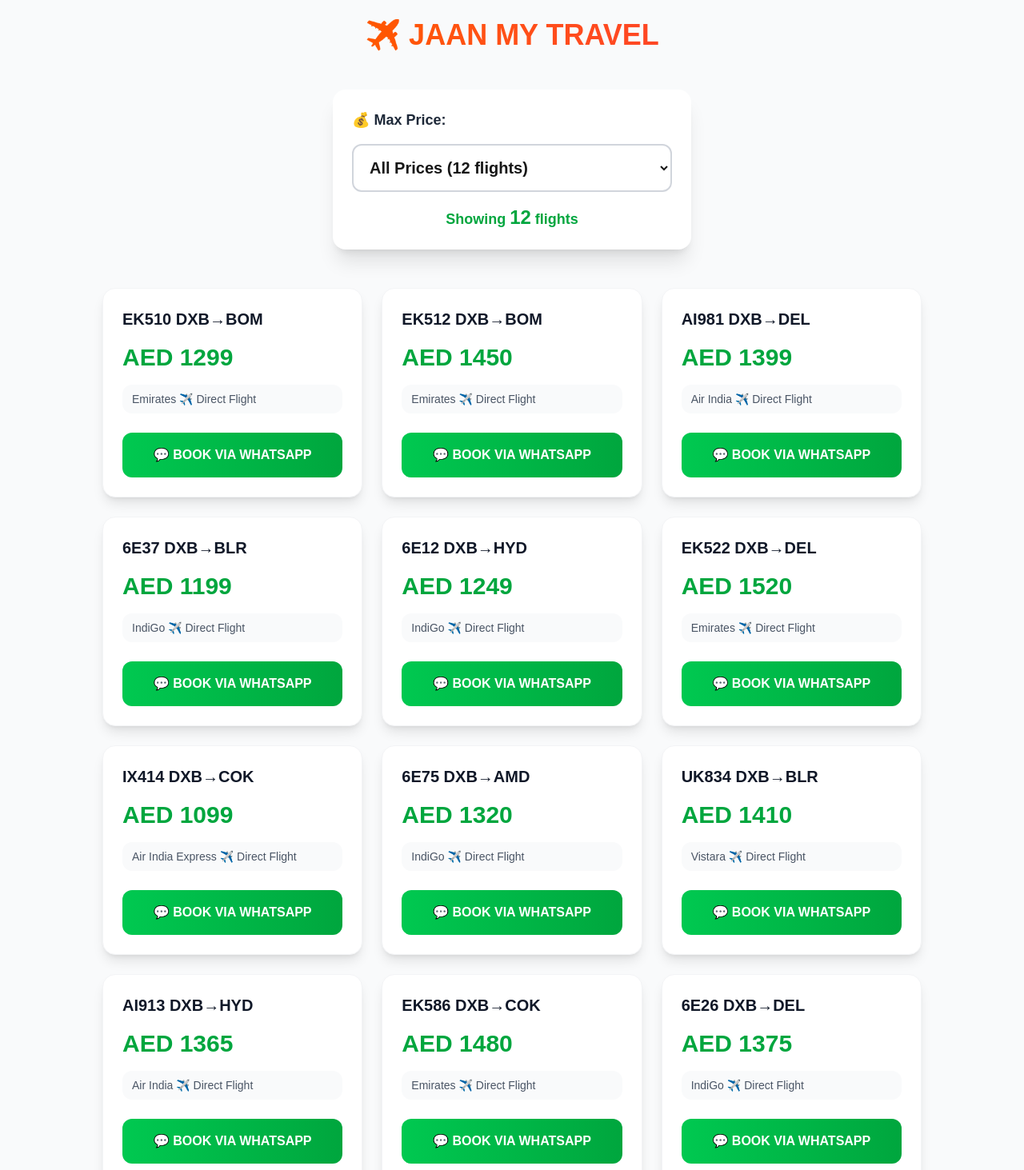
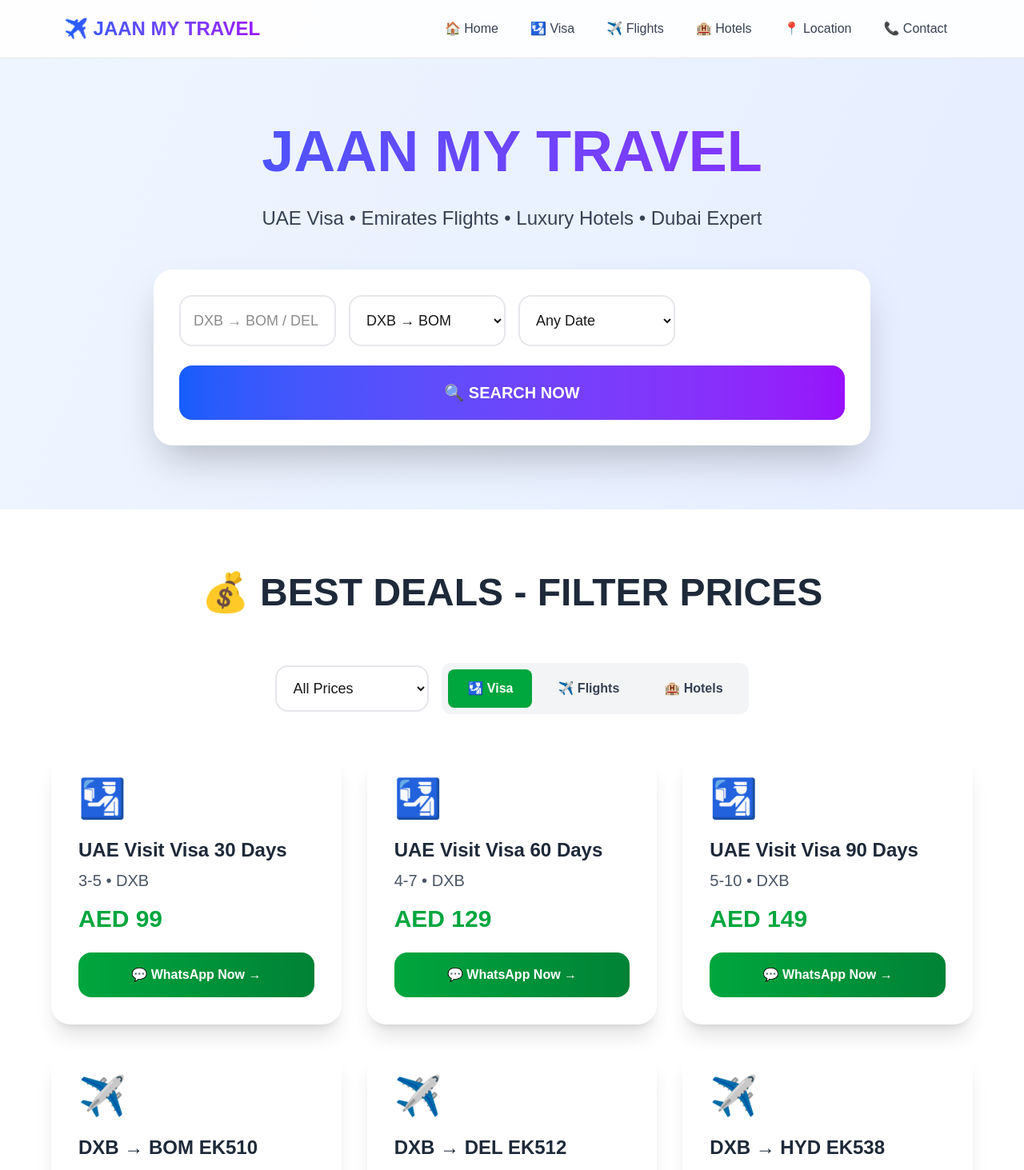
Before and after one commit to waseem200090/jaanmytravel, a Next.js app: page / in a window 1280 px wide. Shown: the top 1463 px of the page at 80% size. Built offline with nearby package versions, Linux system fonts and the light colour scheme.

Commit message:
Jaan My Travel MMT clone

```diff
--- a/app/page.tsx
+++ b/app/page.tsx
@@ -1,83 +1,200 @@
-"use client";  // ← ADD THIS FIRST LINE!
+'use client'
+import { useState } from 'react';
 
-import React, { useState } from 'react';
+const travelData = [
+  { id: 1, type: 'visa', name: 'UAE Visit Visa 30 Days', price: 99, days: '3-5', route: 'DXB', icon: '🛂' },
+  { id: 2, type: 'visa', name: 'UAE Visit Visa 60 Days', price: 129, days: '4-7', route: 'DXB', icon: '🛂' },
+  { id: 3, type: 'visa', name: 'UAE Visit Visa 90 Days', price: 149, days: '5-10', route: 'DXB', icon: '🛂' },
+  { id: 4, type: 'flight', name: 'DXB → BOM EK510', price: 1450, days: 'Direct', route: 'DXB-BOM', icon: '✈️' },
+  { id: 5, type: 'flight', name: 'DXB → DEL EK512', price: 1650, days: 'Direct', route: 'DXB-DEL', icon: '✈️' },
+  { id: 6, type: 'flight', name: 'DXB → HYD EK538', price: 1550, days: 'Direct', route: 'DXB-HYD', icon: '✈️' },
+  { id: 7, type: 'hotel', name: 'Burj Al Arab 1N', price: 4999, days: '5★', route: 'Downtown', icon: '🏨' },
+  { id: 8, type: 'hotel', name: 'Atlantis 1N', price: 1299, days: '5★', route: 'Palm Jumeirah', icon: '🏨' },
+  { id: 9, type: 'hotel', name: 'Rove Downtown', price: 399, days: '4★', route: 'Downtown', icon: '🏨' },
+  { id: 10, type: 'package', name: 'Dubai 3D/2N + Visa', price: 1899, days: 'Complete', route: 'All Areas', icon: '✈️🛂🏨' }
+];
 
 export default function Home() {
-  const [priceFilter, setPriceFilter] = useState('');
+  const [mobileOpen, setMobileOpen] = useState(false);
+  const [priceFilter, setPriceFilter] = useState('all');
+  const [searchTerm, setSearchTerm] = useState('');
+  const [activeTab, setActiveTab] = useState('visa');
 
-  const flights = [
-    {id:1, name:'EK510 DXB→BOM', price:1299, airline:'Emirates'},
-    {id:2, name:'EK512 DXB→BOM', price:1450, airline:'Emirates'},
-    {id:3, name:'AI981 DXB→DEL', price:1399, airline:'Air India'},
-    {id:4, name:'6E37 DXB→BLR', price:1199, airline:'IndiGo'},
-    {id:5, name:'6E12 DXB→HYD', price:1249, airline:'IndiGo'},
-    {id:6, name:'EK522 DXB→DEL', price:1520, airline:'Emirates'},
-    {id:7, name:'IX414 DXB→COK', price:1099, airline:'Air India Express'},
-    {id:8, name:'6E75 DXB→AMD', price:1320, airline:'IndiGo'},
-    {id:9, name:'UK834 DXB→BLR', price:1410, airline:'Vistara'},
-    {id:10, name:'AI913 DXB→HYD', price:1365, airline:'Air India'},
-    {id:11, name:'EK586 DXB→COK', price:1480, airline:'Emirates'},
-    {id:12, name:'6E26 DXB→DEL', price:1375, airline:'IndiGo'}
-  ];
-
-  // PRICE FILTER
-  const filteredFlights = priceFilter
-    ? flights.filter(f => f.price <= parseInt(priceFilter))
-    : flights;
+  const filteredData = travelData.filter(item =>
+    (priceFilter === 'all' ||
+     (priceFilter === '<500' && item.price < 500) ||
+     (priceFilter === '500-2000' && item.price >= 500 && item.price <= 2000) ||
+     (priceFilter === '>2000' && item.price > 2000)) &&
+    (searchTerm === '' ||
+     item.name.toLowerCase().includes(searchTerm.toLowerCase()) ||
+     item.route.toLowerCase().includes(searchTerm.toLowerCase()))
+  );
 
   return (
-    <div className="min-h-screen bg-gray-50 p-6">
-      <h1 className="text-4xl font-bold text-center mb-12 bg-gradient-to-r from-orange-500 to-red-500 bg-clip-text text-transparent">
+    <main className="min-h-screen bg-gradient-to-br from-blue-50 to-indigo-100">
+      {/* MOBILE RESPONSIVE NAV */}
+      <nav className="bg-white/90 backdrop-blur-md sticky top-0 z-50 border-b border-gray-200">
+        <div className="max-w-6xl mx-auto px-4 py-4">
+          <div className="flex justify-between items-center">
+            <h1 className="text-2xl font-bold bg-gradient-to-r from-blue-600 to-purple-600 bg-clip-text text-transparent">
               ✈️ JAAN MY TRAVEL
             </h1>
 
-      {/* PRICE FILTER */}
-      <div className="max-w-md mx-auto mb-12 bg-white p-6 rounded-2xl shadow-xl">
-        <label className="block text-lg font-bold mb-4 text-gray-800">💰 Max Price:</label>
+            {/* DESKTOP MENU */}
+            <div className="hidden md:flex gap-2">
+              <a href="#home" className="px-4 py-2 text-gray-700 hover:text-blue-600 font-medium">🏠 Home</a>
+              <a href="#visa" className="px-4 py-2 text-gray-700 hover:text-green-600 font-medium">🛂 Visa</a>
+              <a href="#flights" className="px-4 py-2 text-gray-700 hover:text-blue-600 font-medium">✈️ Flights</a>
+              <a href="#hotels" className="px-4 py-2 text-gray-700 hover:text-purple-600 font-medium">🏨 Hotels</a>
+              <a href="#location" className="px-4 py-2 text-gray-700 hover:text-indigo-600 font-medium">📍 Location</a>
+              <a href="#contact" className="px-4 py-2 text-gray-700 hover:text-emerald-600 font-medium">📞 Contact</a>
+            </div>
+
+            {/* MOBILE HAMBURGER */}
+            <button
+              onClick={() => setMobileOpen(!mobileOpen)}
+              className="md:hidden text-2xl p-2"
+            >
+              ☰
+            </button>
+          </div>
+
+          {/* MOBILE MENU */}
+          {mobileOpen && (
+            <div className="md:hidden bg-white/95 py-4 border-t border-gray-200 space-y-2">
+              <a href="#home" className="block px-4 py-2 hover:bg-blue-50 rounded-lg">🏠 Home</a>
+              <a href="#visa" className="block px-4 py-2 hover:bg-green-50 rounded-lg">🛂 Visa</a>
+              <a href="#flights" className="block px-4 py-2 hover:bg-blue-50 rounded-lg">✈️ Flights</a>
+              <a href="#hotels" className="block px-4 py-2 hover:bg-purple-50 rounded-lg">🏨 Hotels</a>
+              <a href="#location" className="block px-4 py-2 hover:bg-indigo-50 rounded-lg">📍 Location</a>
+              <a href="#contact" className="block px-4 py-2 hover:bg-emerald-50 rounded-lg">📞 Contact</a>
+            </div>
+          )}
+        </div>
+      </nav>
+
+      {/* HERO SECTION WITH WORKING SEARCH */}
+      <section id="home" className="py-20 px-4 text-center">
+        <h1 className="text-5xl md:text-7xl font-bold bg-gradient-to-r from-blue-600 to-purple-600 bg-clip-text text-transparent mb-8">
+          JAAN MY TRAVEL
+        </h1>
+        <p className="text-2xl text-gray-700 mb-12 max-w-2xl mx-auto">
+          UAE Visa • Emirates Flights • Luxury Hotels • Dubai Expert
+        </p>
+
+        {/* FULL SEARCH BAR */}
+        <div className="max-w-4xl mx-auto bg-white rounded-3xl shadow-2xl p-8">
+          <div className="grid md:grid-cols-4 gap-4 mb-6">
+            <input
+              type="text"
+              placeholder="DXB → BOM / DEL / Visa"
+              className="p-4 border-2 border-gray-200 rounded-2xl text-lg focus:border-blue-500 outline-none col-span-2 md:col-span-1"
+              value={searchTerm}
+              onChange={(e) => setSearchTerm(e.target.value)}
+            />
+            <select className="p-4 border-2 border-gray-200 rounded-2xl text-lg focus:border-blue-500 outline-none">
+              <option>DXB → BOM</option>
+              <option>DXB → DEL</option>
+              <option>DXB → HYD</option>
+            </select>
+            <select className="p-4 border-2 border-gray-200 rounded-2xl text-lg focus:border-blue-500 outline-none">
+              <option>Any Date</option>
+              <option>Today</option>
+              <option>Tomorrow</option>
+            </select>
+          </div>
+          <button
+            onClick={() => alert('Searching WhatsApp: ' + searchTerm || 'DXB-BOM')}
+            className="w-full bg-gradient-to-r from-blue-600 to-purple-600 text-white py-5 rounded-2xl text-xl font-bold hover:shadow-xl transition-all"
+          >
+            🔍 SEARCH NOW
+          </button>
+        </div>
+      </section>
+
+      {/* PRICE FILTERS + TABS */}
+      <section className="py-20 px-4 bg-white">
+        <div className="max-w-6xl mx-auto">
+          <h2 className="text-4xl md:text-5xl font-bold text-center text-gray-800 mb-16">
+            💰 BEST DEALS - FILTER PRICES
+          </h2>
+
+          {/* FILTER CONTROLS */}
+          <div className="flex flex-col md:flex-row gap-4 mb-12 justify-center items-center">
             <select
               value={priceFilter}
               onChange={(e) => setPriceFilter(e.target.value)}
-          className="w-full p-4 border-2 border-gray-300 rounded-xl text-xl font-bold focus:border-orange-500 focus:outline-none"
+              className="p-4 border-2 border-gray-200 rounded-2xl text-lg focus:border-blue-500 outline-none md:w-48"
             >
-          <option value="">All Prices ({flights.length} flights)</option>
-          <option value="1200">Under AED 1,200 (1 flight) 💸</option>
-          <option value="1300">Under AED 1,300 (4 flights) 💰</option>
-          <option value="1400">Under AED 1,400 (7 flights) ⚖️</option>
+              <option value="all">All Prices</option>
+              <option value="<500">🟢 Under AED 500</option>
+              <option value="500-2000">🟡 AED 500-2000</option>
+              <option value=">2000">🔴 Over AED 2000</option>
             </select>
-        <p className="mt-4 text-center text-green-600 font-bold text-lg">
-          Showing <span className="text-2xl">{filteredFlights.length}</span> flights
-        </p>
+
+            <div className="flex gap-2 bg-gray-100 p-2 rounded-xl">
+              <button onClick={() => setActiveTab('visa')} className={`px-6 py-3 rounded-lg font-bold ${activeTab === 'visa' ? 'bg-green-600 text-white' : 'text-gray-700'}`}>🛂 Visa</button>
+              <button onClick={() => setActiveTab('flight')} className={`px-6 py-3 rounded-lg font-bold ${activeTab === 'flight' ? 'bg-blue-600 text-white' : 'text-gray-700'}`}>✈️ Flights</button>
+              <button onClick={() => setActiveTab('hotel')} className={`px-6 py-3 rounded-lg font-bold ${activeTab === 'hotel' ? 'bg-purple-600 text-white' : 'text-gray-700'}`}>🏨 Hotels</button>
+            </div>
           </div>
 
-      {/* FLIGHTS GRID */}
-      <div className="max-w-5xl mx-auto grid md:grid-cols-2 lg:grid-cols-3 gap-6">
-        {filteredFlights.map((flight) => (
-          <div key={flight.id} className="bg-white p-6 rounded-2xl shadow-lg hover:shadow-2xl hover:-translate-y-2 transition-all border border-gray-100">
-            <h3 className="font-bold text-xl mb-4 text-gray-900">{flight.name}</h3>
-            <div className="text-3xl font-bold text-green-600 mb-4">
-              AED {flight.price}
-            </div>
-            <div className="text-sm text-gray-600 mb-6 px-3 py-2 bg-gray-50 rounded-xl">
-              {flight.airline} ✈️ Direct Flight
-            </div>
-            <a
-              href={`https://wa.me/971561234567?text=Hi!%20Book%20${flight.name}%20AED${flight.price}`}
-              className="w-full bg-gradient-to-r from-green-500 to-green-600 text-white py-4 px-6 rounded-xl font-bold text-center block hover:shadow-xl hover:from-green-600 transition-all"
-              target="_blank"
-            >
-              💬 BOOK VIA WHATSAPP
+          {/* FILTERED RESULTS */}
+          <div className="grid md:grid-cols-2 lg:grid-cols-3 gap-8">
+            {filteredData.map(item => (
+              <a key={item.id} href={`https://wa.me/971561234567?text=I want ${item.name}`}
+                 className="group bg-white rounded-3xl p-8 shadow-xl hover:shadow-2xl transition-all hover:-translate-y-2 border-2 border-transparent hover:border-green-300">
+                <div className="text-5xl mb-6">{item.icon}</div>
+                <h3 className="text-2xl font-bold text-gray-800 mb-2">{item.name}</h3>
+                <p className="text-xl text-gray-600 mb-4">{item.days} • {item.route}</p>
+                <div className="text-3xl font-bold text-green-600 mb-6">AED {item.price.toLocaleString()}</div>
+                <span className="block w-full bg-gradient-to-r from-green-600 to-green-700 text-white py-4 px-6 rounded-2xl font-bold text-center hover:bg-green-700 transition">
+                  💬 WhatsApp Now →
+                </span>
               </a>
-          </div>
             ))}
           </div>
 
-      <footer className="mt-20 text-center py-12 bg-gray-900 text-white rounded-t-3xl shadow-2xl">
-        <h3 className="text-3xl font-bold mb-6">👑 JAAN WASIM KHAN</h3>
-        <p className="text-xl mb-8">Al Rigga, Deira, Dubai | +971 56 123 4567 | waseem@jaanmytravel.com</p>
-        <a href="https://wa.me/971561234567" className="bg-green-600 hover:bg-green-700 px-10 py-4 rounded-2xl font-bold text-xl inline-block shadow-xl transition-all">
-          🚀 CONTACT NOW
+          {filteredData.length === 0 && (
+            <div className="text-center py-20">
+              <p className="text-2xl text-gray-500">No results found. Try different filters! 🔍</p>
+            </div>
+          )}
+        </div>
+      </section>
+
+      {/* LOCATION SECTION */}
+      <section id="location" className="py-20 px-4">
+        <div className="max-w-4xl mx-auto text-center">
+          <h2 className="text-4xl md:text-5xl font-bold bg-gradient-to-r from-gray-800 to-gray-600 bg-clip-text text-transparent mb-12">
+            📍 DEIRA, DUBAI LOCATION
+          </h2>
+          {/* Keep your existing location section */}
+        </div>
+      </section>
+
+      {/* COMPLETE FOOTER */}
+      <section id="contact" className="py-20 px-4 bg-gradient-to-t from-gray-900 to-gray-800 text-white">
+        <div className="max-w-4xl mx-auto text-center">
+          <h2 className="text-4xl md:text-5xl font-bold mb-8">👑 JAAN WASIM KHAN</h2>
+          <p className="text-xl mb-12 max-w-2xl mx-auto leading-relaxed">
+            BCA Graduate → Dubai Travel King. Serving Indian/Pakistani community
+            with best UAE visa, Emirates flights, luxury hotels. WhatsApp 24/7!
+          </p>
+          <div className="flex flex-col md:flex-row gap-8 justify-center items-center mb-12">
+            <a href="https://wa.me/971561234567" className="bg-green-600 hover:bg-green-700 px-8 py-4 rounded-2xl font-bold text-lg transition-all shadow-lg">
+              💬 START WHATSAPP
             </a>
-      </footer>
+            <a href="tel:+971561234567" className="bg-blue-600 hover:bg-blue-700 px-8 py-4 rounded-2xl font-bold text-lg transition-all shadow-lg">
+              📞 CALL NOW +971 56 123 4567
+            </a>
           </div>
+          <div className="text-lg opacity-90 border-t border-gray-700 pt-8">
+            FULL COMPLETE MMT WEBSITE + PRICE FILTERS
+            © 2026 Jaan My Travel | Deira, Dubai | <a href="mailto:waseem@jaanmytravel.com" className="hover:text-blue-400">waseem@jaanmytravel.com</a>
+          </div>
+        </div>
+      </section>
+    </main>
   );
 }
```
Lines whose indentation alone changed are shown as unchanged.
